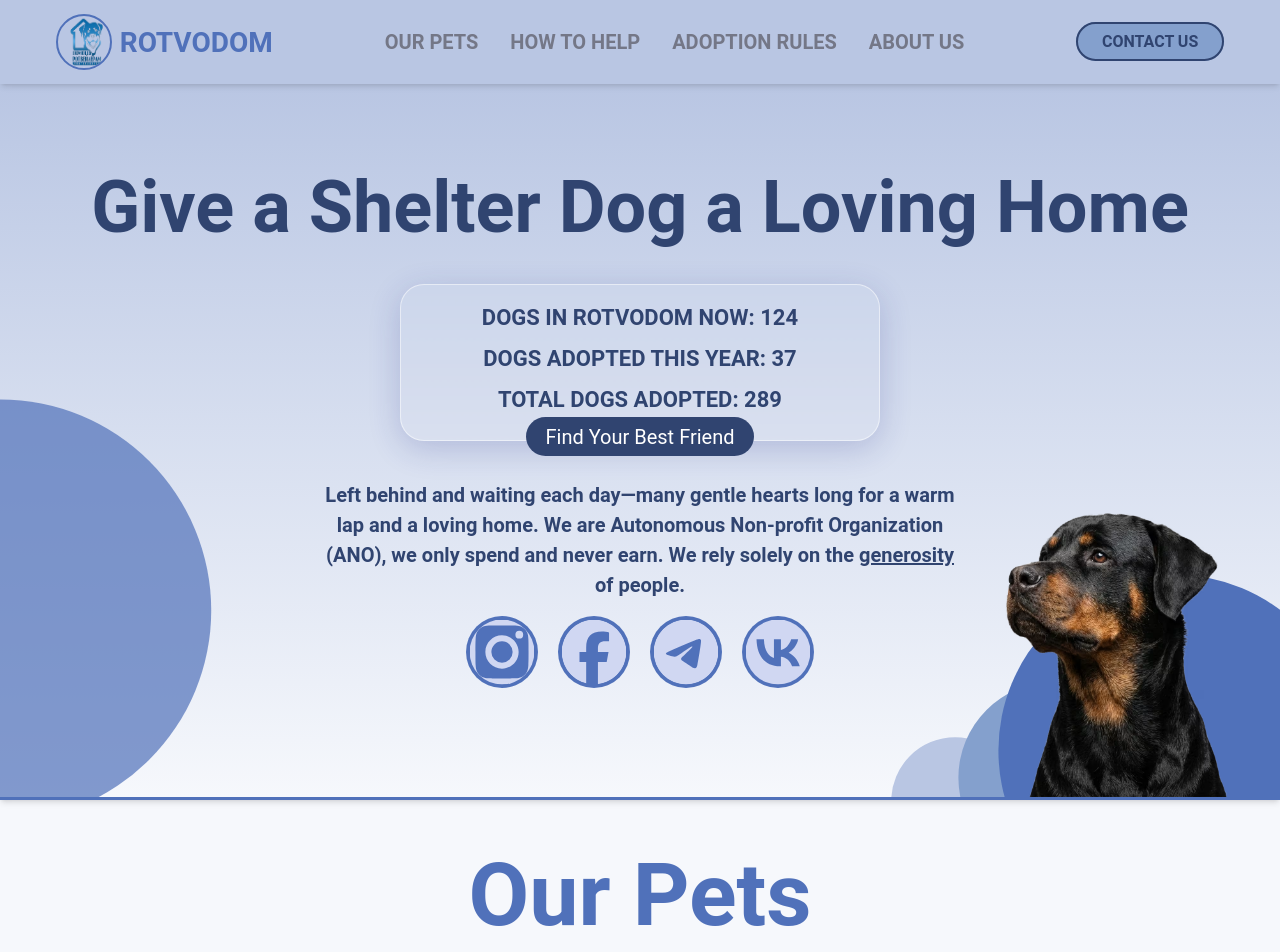
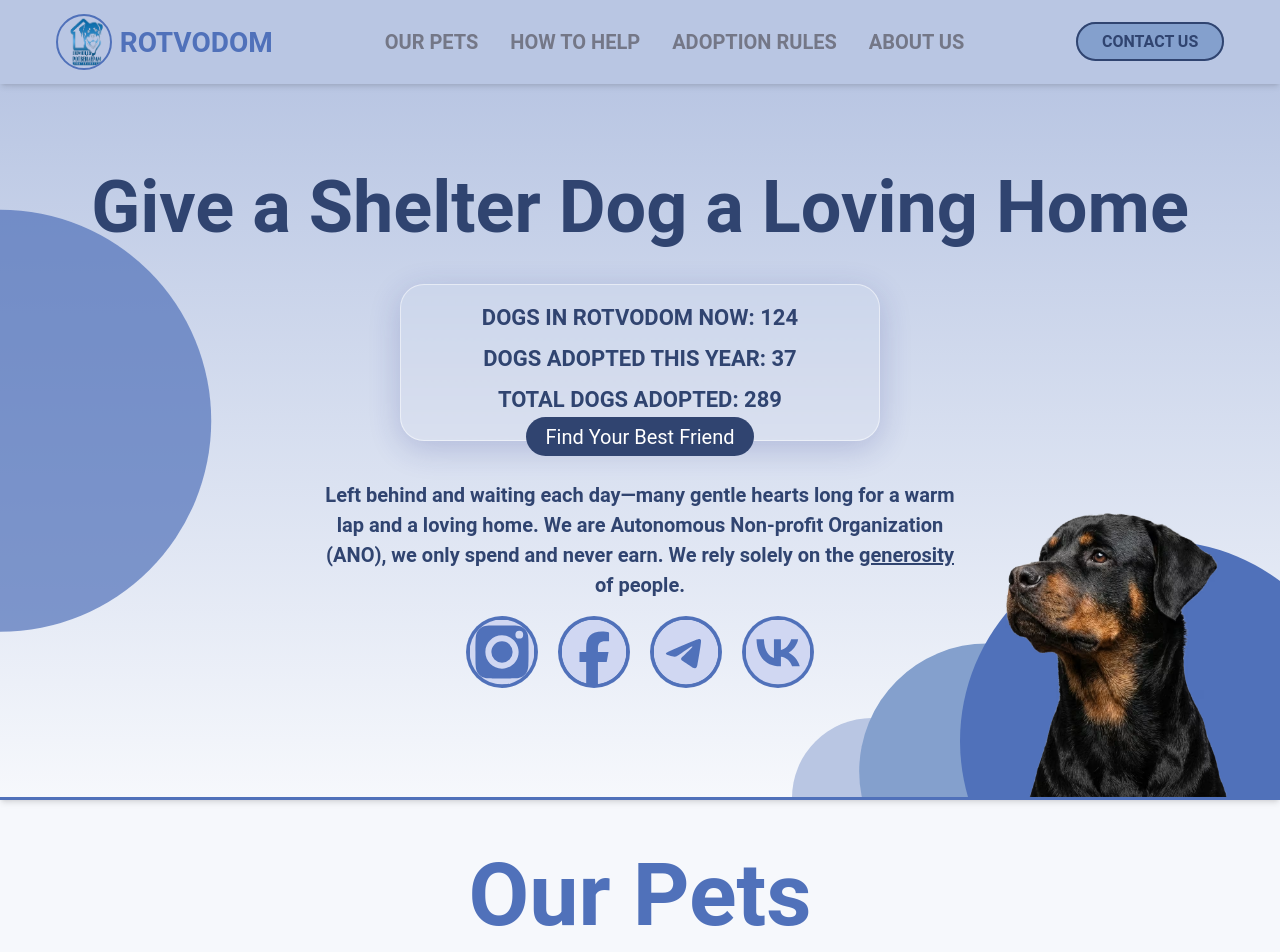
Before and after one commit to bavayra/dog-shelter, a React (Vite) app: page / in a window 1280 px wide. Shown: the top 952 px of the page. Built offline with nearby package versions, Linux system fonts and the light colour scheme; a web font is replaced by a local one.

Commit message:
style/fix(360): fixed an issue with dog cards' overflow. Hid cta text block in Hero section for screens <768, increased h2's font size and added pt. Corrected decor circles' position.

```diff
--- a/src/App.tsx
+++ b/src/App.tsx
@@ -27,7 +27,7 @@ function App() {
             id="hero"
             className="from-primary-200 to-primary-50 hero-height border-primary-500 px-fluid-hero py-fluid-hero-top py-fluid-hero-bottom relative flex flex-col overflow-hidden border-b-3 bg-linear-to-b shadow-md"
           >
-            <div className="tablet-lg:pt-20 xl:pt-12">
+            <div className="tablet-lg:pt-20 pt-8 xl:pt-12">
               <h2 className="heading-fluid-hero text-primary-700 relative z-10 mx-auto w-full text-center font-semibold">
                 Give a Shelter Dog a Loving Home
               </h2>
@@ -63,7 +63,7 @@ function App() {
                 </Button>
               </div>
               <div className="hero-cta-section relative z-10 mx-auto mt-6 max-w-2xl px-4">
-                <p className="text-primary-700 text-center font-semibold xl:block">
+                <p className="text-primary-700 hidden text-center font-semibold md:block">
                   Left behind and waiting each day—many gentle hearts long for a
                   warm lap and a loving home. We are Autonomous Non-profit
                   Organization (ANO), we only spend and never earn. We rely
--- a/src/index.css
+++ b/src/index.css
@@ -141,21 +141,12 @@ html {
 
   @layer utilities {
     .heading-fluid-hero {
-      font-size: clamp(1.875rem, 4.09vw + 0.955rem, 7.5rem);
+      font-size: 2.5rem;
       line-height: 1;
       margin-block: clamp(2.75rem, 0.06vw + 2.53rem, 4rem)
         clamp(0rem, 1.52vw + -2.909rem, 1rem);
       max-width: clamp(20rem, 72.73vw + -240rem, 100rem);
       padding-inline: clamp(0rem, 1.33vw + -0.639rem, 1rem);
-    }
-    .hero-cta-section {
-      margin-top: clamp(1rem, 2.73vw + -1.218rem, 4.5rem);
-      max-width: clamp(32rem, 10.23vw + 19.09rem, 64rem);
-
-      & p {
-        font-size: clamp(1rem, 0.76vw + 0.709rem, 1.875rem);
-        line-height: clamp(1.375, 0.05vw + 1.345, 1.5);
-      }
     }
     .hero-height {
       height: calc(100dvh - clamp(3rem, 0.91vw + 2.773rem, 6rem));
@@ -164,9 +155,6 @@ html {
       margin-top: clamp(1rem, 4.32vw + -3.273rem, 6rem);
       margin-right: clamp(0rem, 7.27vw + -11.09rem, 15rem);
       transform: translateX(clamp(-31rem, -13.64vw + 7.273rem, 0rem));
-    }
-    .circle-hero-transform {
-      transform: translateY(clamp(78%, 4.55vw + 64.52%, 153%)) translateX(-50%);
     }
     .glass-card {
       font-size: clamp(0.875rem, 1.02vw + 0.435rem, 1.75rem);
@@ -226,6 +214,9 @@ html {
     .py-fluid-hero-bottom {
       padding-bottom: clamp(1.5rem, 4vw + 0.34rem, 5rem);
     }
+    .circle-hero-transform {
+      transform: translateX(-50%) translateY(135%);
+    }
     .img-fluid-hero-dog {
       width: clamp(14.625rem, 1.83vw + 8.775rem, 55.575rem);
       height: clamp(14.625rem, 1.83vw + 8.775rem, 55.575rem);
@@ -244,7 +235,7 @@ html {
       margin-bottom: clamp(1rem, 1.11vw + 0.6rem, 2rem);
     }
     .dog-card-container {
-      width: clamp(18.5rem, 5.68vw + 14.91rem, 28rem);
+      max-width: clamp(18.5rem, 5.68vw + 14.91rem, 28rem);
       min-height: clamp(35rem, 5.45vw + 31.36rem, 45rem);
       margin-inline: clamp(1rem, 1.36vw + 0.345rem, 2.5rem);
     }
--- a/src/styles/custom-breakpoints.css
+++ b/src/styles/custom-breakpoints.css
@@ -1,17 +1,12 @@
 /* Custom breakpoints for specific screen dimensions */
-
-.img-fluid-hero-dog {
-  width: var(--img-hero-dog, clamp(14.625rem, 1.83vw + 8.775rem, 55.575rem));
-  height: var(--img-hero-dog, clamp(14.625rem, 1.83vw + 8.775rem, 55.575rem));
+@media (min-width: 360px) {
+  .hero-cta-section p {
+    font-size: 0.6rem;
   }
-
+}
 @media (min-width: 376px) {
   .about-circle-xs {
     transform: translateY(50%);
-  }
-  :root {
-    --img-hero-dog: clamp(18.5rem, 10vw - 19.1rem, 20rem);
-    --circle-hero-margin-top: 2rem;
   }
   .hero-circle-sm {
     transform: translateX(-230%) translateY(50%);
@@ -40,13 +35,8 @@
 }
 
 @media (min-width: 390px) {
-  :root {
   .circle-hero-transform {
     transform: translateY(100%) translateX(-50%);
-    }
-    --glass-font-size: clamp(1.05rem, 0.2vw + 0.972rem, 1.125rem);
-    --glass-padding-inline: clamp(1rem, 3.64vw - 3.455rem, 5rem);
-    --glass-margin-top: 2rem;
   }
   .heading-fluid-hero {
     font-size: clamp(2.5rem, 2.27vw - 6.376rem, 3rem);
@@ -80,9 +70,8 @@
   #hero {
     padding-top: clamp(4rem, -3.125vw + 17.406rem, 4.5rem);
   }
-  :root {
-    --circle-hero-transform: translateY(148%) translateX(-50%);
-    --glass-margin-top: clamp(1.5rem, -6.25vw + 28.313rem, 2.5rem);
+  .circle-hero-transform {
+    transform: translateY(148%) translateX(-50%);
   }
   .dog-card-container {
     width: clamp(24rem, 12.5vw - 27.625rem, 26rem);
@@ -110,7 +99,6 @@
   #hero {
     padding-top: 4rem;
   }
-  :root {
   .hero-circle-xl {
     width: clamp(22rem, 3.125vw + 1.875rem, 28rem);
     height: clamp(22rem, 3.125vw + 1.875rem, 28rem);
@@ -130,8 +118,9 @@
 .hero-cta-section p {
   font-size: clamp(1.125rem, 0.369vw + 0.966rem, 1.25rem);
 }
-  :root {
-    --img-hero-dog: clamp(16rem, 27.86vw + 8.66rem, 22rem);
+.img-hero-dog {
+  width: clamp(16rem, 27.86vw + 8.66rem, 22rem);
+  height: clamp(16rem, 27.86vw + 8.66rem, 22rem);
 }
 .social-link-sm {
   width: clamp(3.5rem, 0.147vw + 2.868rem, 4rem);
@@ -139,7 +128,6 @@
 }
 .dog-card-container {
   width: 26rem;
-  }
 }
 
 @media (min-width: 600px) {
@@ -286,8 +274,8 @@
     margin-top: 2.5rem;
   }
   .hero-circle-xl {
-    width: clamp(30rem, 2.941vw + 5.884rem, 36rem);
-    height: clamp(30rem, 2.941vw + 5.884rem, 36rem);
+    width: 36rem;
+    height: 36rem;
   }
   .hero-circle-md {
     width: clamp(20rem, 1.961vw + 3.919rem, 24rem);
@@ -299,7 +287,7 @@
     transform: translateX(-150%) translateY(40%);
   }
   .circle-hero-transform {
-    transform: translateY(50%) translateX(-50%);
+    transform: translateY(0%) translateX(-50%);
   }
   .dog-grid-layout {
     column-gap: 2rem;
```
Lines whose indentation alone changed are shown as unchanged.
